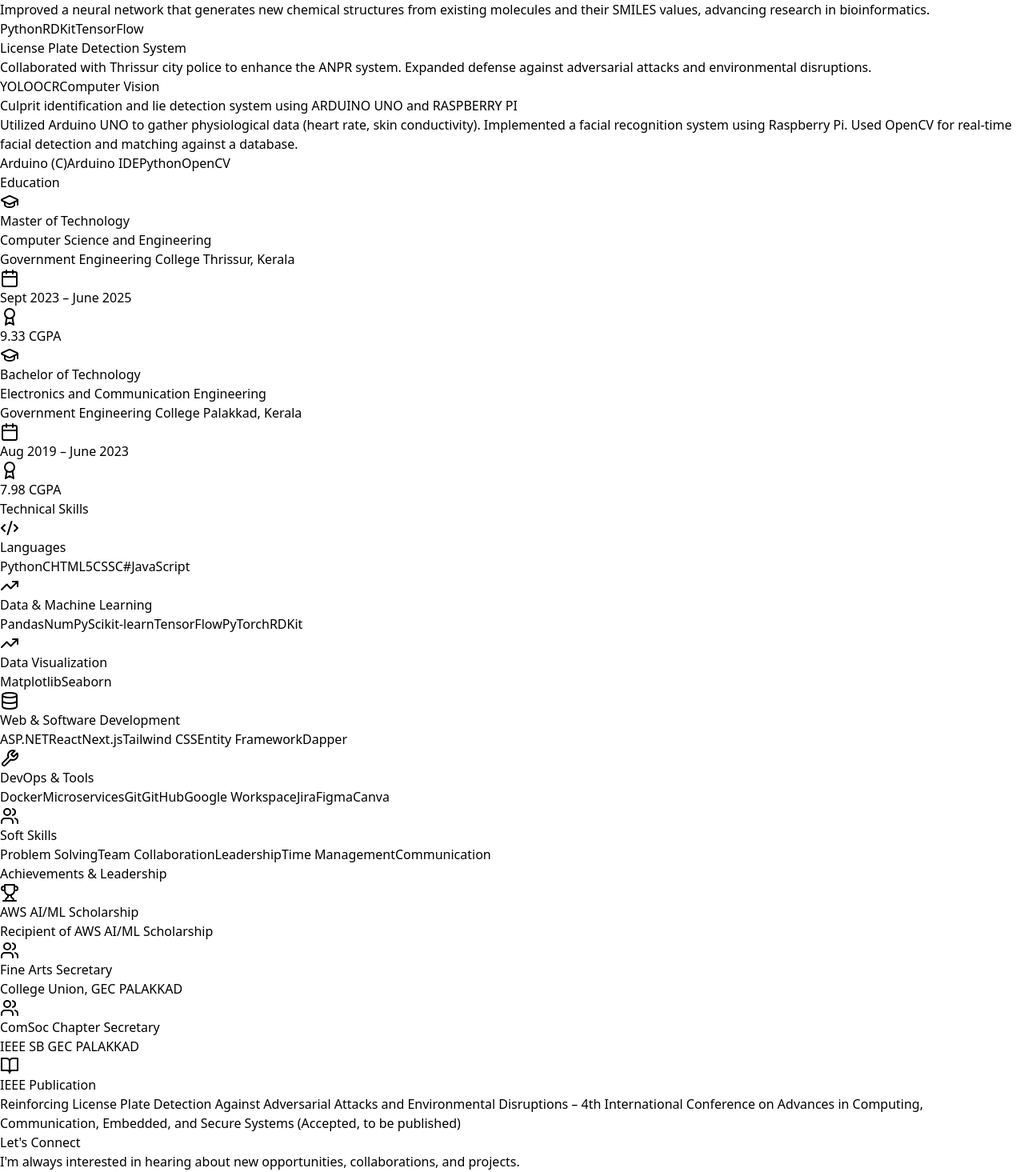
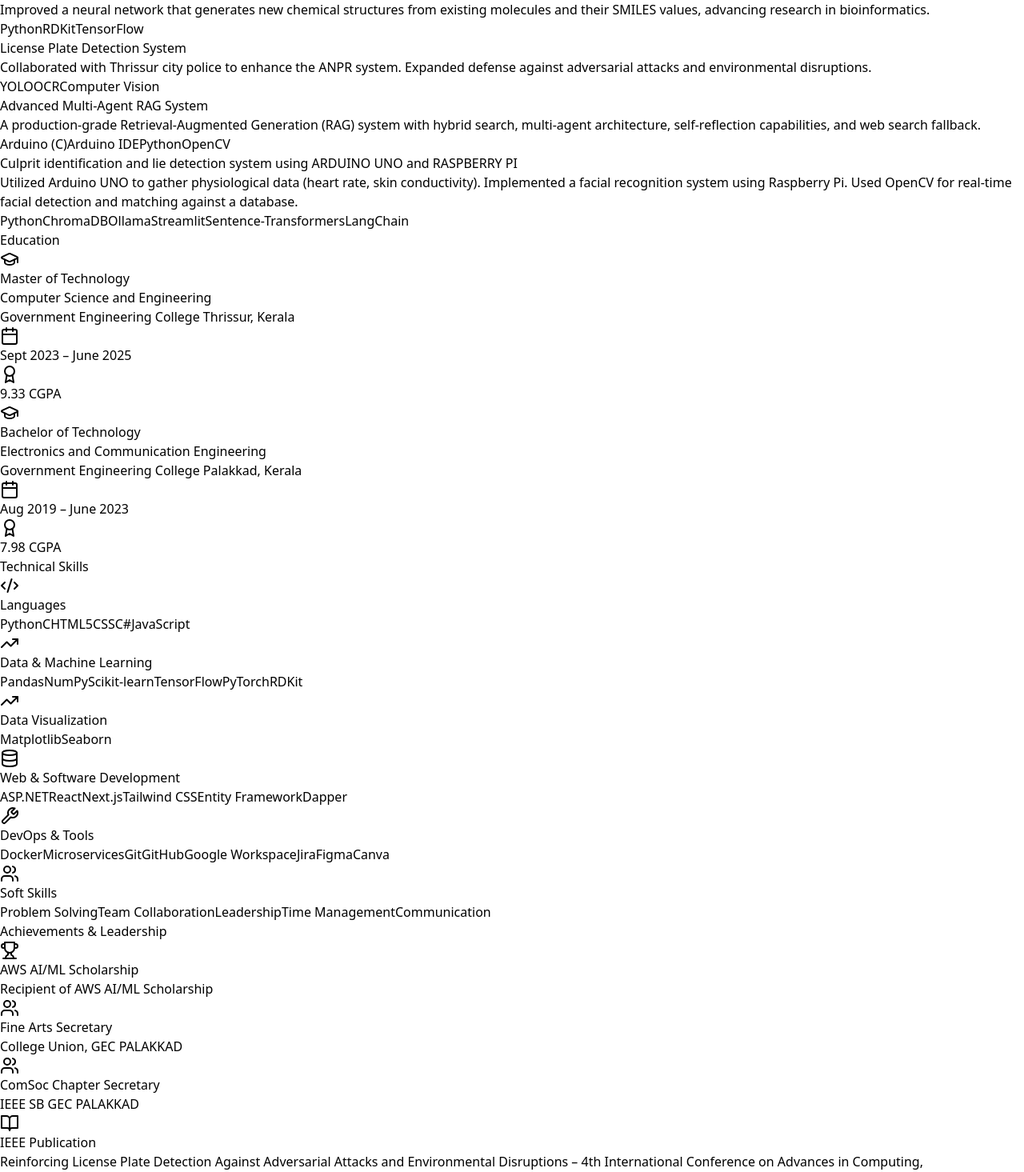
Before and after one commit to shifashafi/shifa_port, a React (Vite) app: page / in a window 1280 px wide. Shown: the part 1182-2647 px from the top of the page at 80% size. Built offline with nearby package versions, Linux system fonts and the light colour scheme.

Commit message:
new project

```diff
--- a/src/components/Achievements.tsx
+++ b/src/components/Achievements.tsx
@@ -19,7 +19,7 @@
   {
     icon: BookOpen,
     title: 'IEEE Publication',
-    description: 'Reinforcing License Plate Detection Against Adversarial Attacks and Environmental Disruptions – 4th International Conference on Advances in Computing, Communication, Embedded, and Secure Systems (Accepted, to be published)',
+    description: 'Reinforcing License Plate Detection Against Adversarial Attacks and Environmental Disruptions – 4th International Conference on Advances in Computing, Communication, Embedded, and Secure Systems',
   },
 ];
 
--- a/src/components/Projects.tsx
+++ b/src/components/Projects.tsx
@@ -17,9 +17,14 @@
     tech: ['YOLO', 'OCR', 'Computer Vision'],
   },
   {
+    title: 'Advanced Multi-Agent RAG System',
+    description: 'A production-grade Retrieval-Augmented Generation (RAG) system with hybrid search, multi-agent architecture, self-reflection capabilities, and web search fallback.',
+    tech: ['Arduino (C)', 'Arduino IDE', 'Python', 'OpenCV'],
+  },
+  {
     title: 'Culprit identification and lie detection system using ARDUINO UNO and RASPBERRY PI',
     description: 'Utilized Arduino UNO to gather physiological data (heart rate, skin conductivity).\n Implemented a facial recognition system using Raspberry Pi. \n Used OpenCV for real-time facial detection and matching against a database.',
-    tech: ['Arduino (C)', 'Arduino IDE', 'Python', 'OpenCV'],
+    tech: ['Python','ChromaDB','Ollama','Streamlit','Sentence-Transformers','LangChain'],
   },
 ];
 
```
